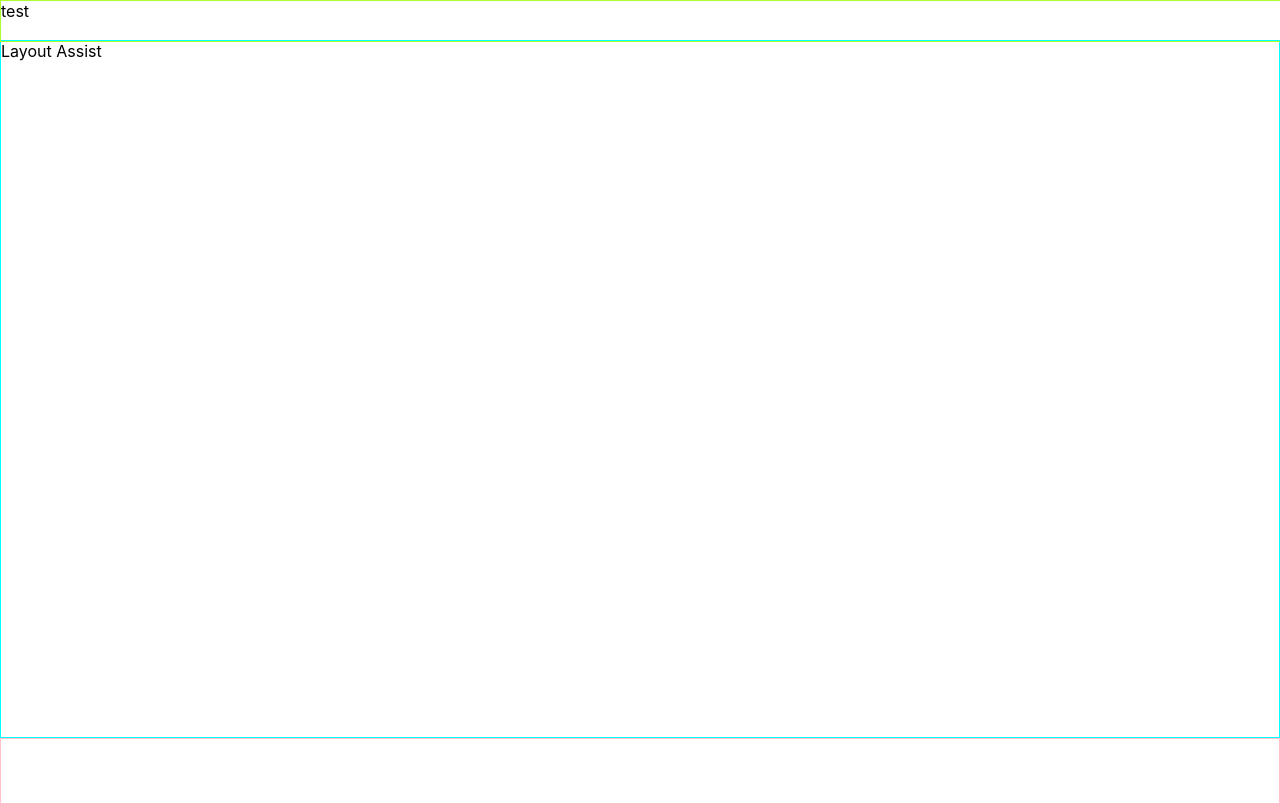
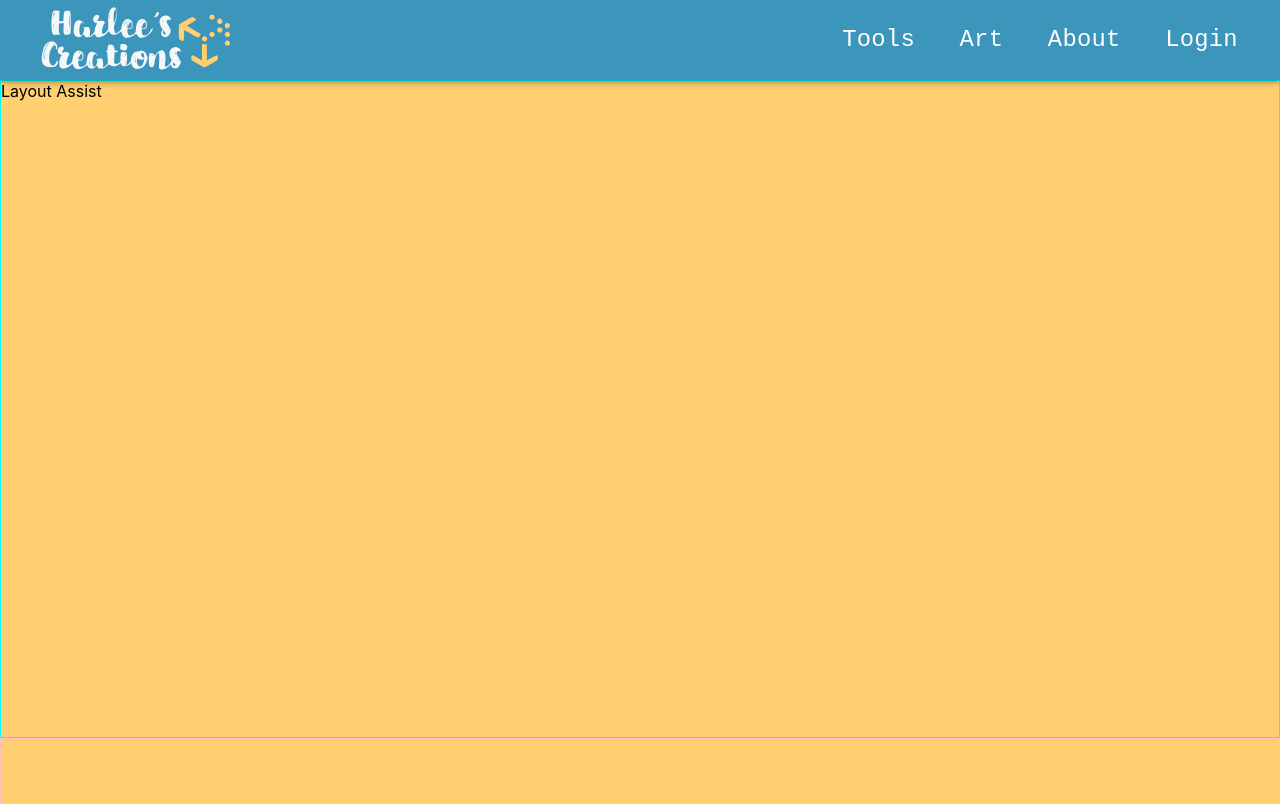
Before and after one commit to JohnsonHarleyR/harlee-creations-foundation, a React (Create React App) app: page /admin/layout-assist in a window 1280 px wide. Built offline with nearby package versions, Linux system fonts and the light colour scheme.

Commit message:
More progress on the desktop layout.

```diff
--- a/package.json
+++ b/package.json
@@ -12,6 +12,7 @@
     "@testing-library/react": "^13.3.0",
     "@testing-library/user-event": "^13.5.0",
     "react": "^18.2.0",
+    "react-device-detect": "^2.2.2",
     "react-dom": "^18.2.0",
     "react-redux": "^8.0.2",
     "react-router-dom": "^6.3.0",
--- /dev/null
+++ b/src/common/components/layout/Header/index.js
@@ -0,0 +1,75 @@
+import { connect } from 'react-redux';
+import AppBar from '@mui/material/AppBar';
+import Container from '@mui/material/Container';
+import Toolbar from '@mui/material/Toolbar';
+import Box from '@mui/material/Box';
+import MenuIcon from '@mui/icons-material/Menu';
+import IconButton from '@mui/material/IconButton';
+import CornerLogo from '../logo/CornerLogo';
+import { useEffect, useState } from 'react';
+import { isMobile } from 'react-device-detect';
+import TopNav from './subcomponents/TopNav';
+import { NavPages } from '../../../constants/nav-pages';
+
+const Header = ({
+  theme,
+  showMobileMenu,
+  children,
+}) => {
+
+  const [menuDisplay, setMenuDisplay] = useState(<></>);
+
+  useEffect(() => {
+    if (!showMobileMenu) {
+      setMenuDisplay(
+        <TopNav
+          theme={theme}
+          pages={NavPages}
+        />
+      );
+    } else {
+      setMenuDisplay(
+        <></>
+      );
+    }
+    console.log(`mobile? `, showMobileMenu);
+  }, [showMobileMenu]);
+
+  return (
+    <AppBar
+      className='header'
+      sx={{backgroundColor:theme.bgHeaderColor}}
+    >
+      <Container maxWidth="xl">
+        <Toolbar disableGutters>
+
+          <Box sx={{ flexGrow: 0 }}>
+            <IconButton onClick={() => {}} sx={{ p: 0 }}>
+                <CornerLogo
+                  textColor={theme.cornerLogoTextColor}
+                  iconColor={theme.cornerLogoIconColor}
+                />
+            </IconButton>
+          </Box>
+
+            {menuDisplay}
+
+
+        </Toolbar>
+      </Container>
+    </AppBar>
+  );
+}
+
+const mapStateToProps = ({layout, user}) => {
+  return {
+    theme: layout.theme,
+    showMobileMenu: isMobile,
+  };
+}
+
+const mapDispatchToProps = {
+
+};
+
+export default connect(mapStateToProps, mapDispatchToProps)(Header);
--- /dev/null
+++ b/src/common/components/layout/Header/subcomponents/TopNav/index.js
@@ -0,0 +1,32 @@
+import { Typography } from '@mui/material';
+import Button from '@mui/material/Button';
+import Box from '@mui/material/Box';
+
+export const TopNav = ({
+  theme,
+  pages,
+}) => {
+
+  const handleMenuItemClick = () => {
+
+  }
+
+  return (
+    <Box className="nav desktop" sx={{ flexGrow: 1 }}>
+      {pages.map((page) => {
+        console.log(`page: `, page.name);
+        return (
+        <Button className='nav-item' key={page.name} onClick={handleMenuItemClick}>
+          <Typography
+            className='nav-item-text'
+            textAlign='center'
+          >
+            {page.name}
+          </Typography>
+        </Button>);
+      })}
+    </Box>
+  );
+}
+
+export default TopNav;
--- a/src/common/components/layout/MainLayout/index.js
+++ b/src/common/components/layout/MainLayout/index.js
@@ -3,10 +3,12 @@ import '../../../styles/css/layout-main.css';
 import { connect } from 'react-redux';
 import { implementTheme } from '../theme/helpers/theme-helper';
 import { setThemeProperties } from './redux/thunks';
+import Header from '../Header';
 import CornerLogo from '../logo/CornerLogo';
 
 const MainLayout = ({
   children,
+  theme,
   themeName,
   className,
   setThemeProperties,
@@ -20,17 +22,20 @@ const MainLayout = ({
 
   return (
     <div className={className}>
-      <header>test</header>
+      <Header>test</Header>
       <main>
         {children}
       </main>
-      <footer></footer>
+      <footer>
+
+      </footer>
     </div>
   );
 }
 
 const mapStateToProps = ({layout}) => {
   return {
+    theme: layout.theme,
     themeName: layout.themeName,
     className: layout.layoutClass,
   };
--- a/src/common/components/layout/logo/CornerLogo/index.js
+++ b/src/common/components/layout/logo/CornerLogo/index.js
@@ -1,10 +1,9 @@
-import { Link } from 'react-router-dom';
+
 import { connect } from 'react-redux';
 
 const CornerLogo = ({textColor, iconColor}) => {
 
   return (
-    <Link to="/">
       <div className="logo-container corner">
         {/* Text image */}
         <svg version="1.0" className='logo-image corner text'
@@ -180,7 +179,6 @@ const CornerLogo = ({textColor, iconColor}) => {
             </svg>
 
       </div>
-    </Link>
   );
 
 }
--- a/src/common/components/layout/theme/exports/default.js
+++ b/src/common/components/layout/theme/exports/default.js
@@ -1,4 +1,6 @@
 import { ThemeName } from "../../../../constants/theme";
+
+//#region Default Theme
 
 const DefaultTheme = {
   logoProps: {
@@ -20,6 +22,26 @@ const DefaultTheme = {
     '--secondary-400': '#FFBC37',
     '--secondary-500': '#E29700',
 
+    '--font-color-1': '#FFF',
+    '--font-color-2': '#000',
+    '--font-color-3': '--primary-400',
+
+    '--font-family-1': 'Impact',
+    '--font-family-2': 'Courier New',
+    '--font-family-3': 'comic sans',
+
+
+    '--header-height': '10vh',
+    '--footer-height': '8vh',
+
+    '--header-logo-shrink': '2vh',
+    '--header-x-margin': '1ch',
+
+    '--nav-item-font': '--font-family-2',
+    '--nav-item-font-size': '3ch',
+    '--nav-item-color': '--font-color-1',
+    '--nav-item-padding-left': '2ch',
+
     '--bg-header-color': '--primary-400',
     '--bg-primary-color': '--secondary-300',
     '--bg-secondary-color': '--secondary-300',
@@ -27,4 +49,6 @@ const DefaultTheme = {
 
 };
 
+//#endregion
+
 export default DefaultTheme;
--- /dev/null
+++ b/src/common/constants/nav-pages.js
@@ -0,0 +1,18 @@
+export const NavPages = [
+  {
+    name: 'Tools',
+    link: '/',
+  },
+  {
+    name: 'Art',
+    link: '/',
+  },
+  {
+    name: 'About',
+    link: '/',
+  },
+  {
+    name: 'Login',
+    link: '/',
+  },
+];
--- a/src/common/constants/theme.js
+++ b/src/common/constants/theme.js
@@ -24,6 +24,25 @@ export const ThemePropName = {
   '--secondary-400': 'secondary400',
   '--secondary-500': 'secondary500',
 
+  '--font-color-1': 'fontColor1',
+  '--font-color-2': 'fontColor2',
+  '--font-color-3': 'fontColor3',
+
+  '--font-family-1': 'fontFamily1',
+  '--font-family-2': 'fontFamily1',
+  '--font-family-3': 'fontFamily1',
+
+  '--header-height': 'headerHeight',
+  '--footer-height': 'footerHeight',
+
+  '--header-logo-shrink': 'headerLogoShrink',
+  '--header-x-margin': 'headerXMargin',
+
+  '--nav-item-font': 'navItemFont',
+  '--nav-item-font-size': 'navItemFontSize',
+  '--nav-item-color': 'navItemColor',
+  '--nav-item-padding-left': 'navItemPaddingLeft',
+
   '--bg-header-color': 'bgHeaderColor',
   '--bg-primary-color': 'bgPrimaryColor',
   '--bg-secondary-color': 'bgSecondaryColor',
--- a/src/common/styles/css/layout-main.css
+++ b/src/common/styles/css/layout-main.css
@@ -1,7 +1,17 @@
 @import '../css/fonts.css';
 :root {
+  --nav-item-font: "courier new";
+  --nav-item-font-size: 5ch;
+  --nav-item-color: "red";
+  --nav-item-padding-left: .5ch;
   --header-height: 5vh;
   --footer-height: 8vh;
+  --header-logo-shrink: 4vh;
+  --logo-corner-height: var(--header-height);
+  --logo-corner-width: calc(607 * var(--logo-corner-height) / 227 - var(--header-logo-shrink));
+  --header-x-margin: 4ch;
+  --bg-primary-color: #000;
+  --bg-secondary-color: #000;
 }
 
 html, body {
@@ -9,26 +19,47 @@ html, body {
   padding: 0;
 }
 
+body {
+  background-color: var(--bg-primary-color);
+}
 body .main-layout {
   width: 100%;
   height: 100%;
   margin: 0;
   padding: 0;
 }
-body .main-layout.no-header > header {
+body .main-layout.no-header > .header {
   display: none;
 }
 body .main-layout.no-header > main {
   margin-top: 0;
   height: calc(100vh - var(--footer-height));
 }
-body .main-layout > header {
+body .main-layout > .header {
   position: fixed;
-  border: 1px solid greenyellow;
   width: 100%;
   height: var(--header-height);
   top: 0;
   left: 0;
+}
+body .main-layout > .header .logo-image {
+  position: absolute;
+  top: 0;
+  bottom: 0;
+  left: 0;
+  right: 0;
+}
+body .main-layout > .header .nav.desktop {
+  display: flex;
+  justify-content: flex-end;
+  margin-right: var(--header-x-margin);
+}
+body .main-layout > .header .nav.desktop .nav-item .nav-item-text {
+  font-family: var(--nav-item-font);
+  font-size: var(--nav-item-font-size);
+  color: var(--nav-item-color);
+  text-transform: capitalize;
+  padding-left: var(--nav-item-padding-left);
 }
 body .main-layout > main {
   margin-top: var(--header-height);
@@ -45,5 +76,15 @@ body .main-layout > footer {
   position: relative;
   bottom: 0;
 }
+body .logo-container.corner {
+  width: var(--logo-corner-width);
+  height: var(--logo-corner-height);
+  margin-left: var(--header-x-margin);
+}
+body .logo-container.corner .logo-image.corner {
+  width: var(--logo-corner-width);
+  height: var(--logo-corner-height);
+  margin-left: var(--header-x-margin);
+}
 
 /*# sourceMappingURL=layout-main.css.map */
--- a/src/common/styles/scss/layout-main.scss
+++ b/src/common/styles/scss/layout-main.scss
@@ -2,9 +2,21 @@
 
 :root {
 
+  --nav-item-font: 'courier new';
+  --nav-item-font-size: 5ch;
+  --nav-item-color: 'red';
+  --nav-item-padding-left: .5ch;
 
   --header-height: 5vh;
   --footer-height: 8vh;
+  --header-logo-shrink: 4vh;
+
+  --logo-corner-height: var(--header-height);
+  --logo-corner-width: calc(607 * var(--logo-corner-height) / 227 - var(--header-logo-shrink));
+  --header-x-margin: 4ch;
+
+  --bg-primary-color: #000;
+  --bg-secondary-color: #000;
 }
 
 html, body {
@@ -13,6 +25,7 @@ html, body {
 }
 
 body {
+  background-color: var(--bg-primary-color);
 
   .main-layout {
     width: 100%;
@@ -21,7 +34,7 @@ body {
     padding: 0;
 
     &.no-header {
-      > header {
+      > .header {
         display: none;
       }
 
@@ -31,13 +44,38 @@ body {
       }
     }
 
-    > header {
+    > .header {
       position: fixed;
-      border: 1px solid greenyellow;
       width: 100%;
       height: var(--header-height);
       top: 0;
       left: 0;
+
+      .logo-image {
+        position: absolute;
+        top: 0;
+        bottom: 0;
+        left: 0;
+        right: 0;
+      }
+
+      .nav.desktop {
+        display: flex;
+        justify-content: flex-end;
+        margin-right: var(--header-x-margin);
+
+        .nav-item {
+
+          .nav-item-text {
+            font-family: var(--nav-item-font);
+            font-size: var(--nav-item-font-size);
+            color: var(--nav-item-color);
+            text-transform: capitalize;
+            padding-left: var(--nav-item-padding-left);
+          }
+
+        }
+      }
     }
 
     > main {
@@ -60,4 +98,22 @@ body {
 
   }
 
+  .logo-container.corner {
+    width: var(--logo-corner-width);
+    height: var(--logo-corner-height);
+    margin-left: var(--header-x-margin);
+
+    // svg>g.head {
+    //   fill: var(--logo-head-txt-color);
+    // }
+
+    .logo-image.corner {
+      width: var(--logo-corner-width);
+      height: var(--logo-corner-height);
+      margin-left: var(--header-x-margin);
+    }
+
+
+  }
+
 }
```
Also changed, not shown: src/common/components/layout/theme/helpers/logo-helper.js (+51 -5 lines), 2 other files (tests, documents, lock files or other folders).
